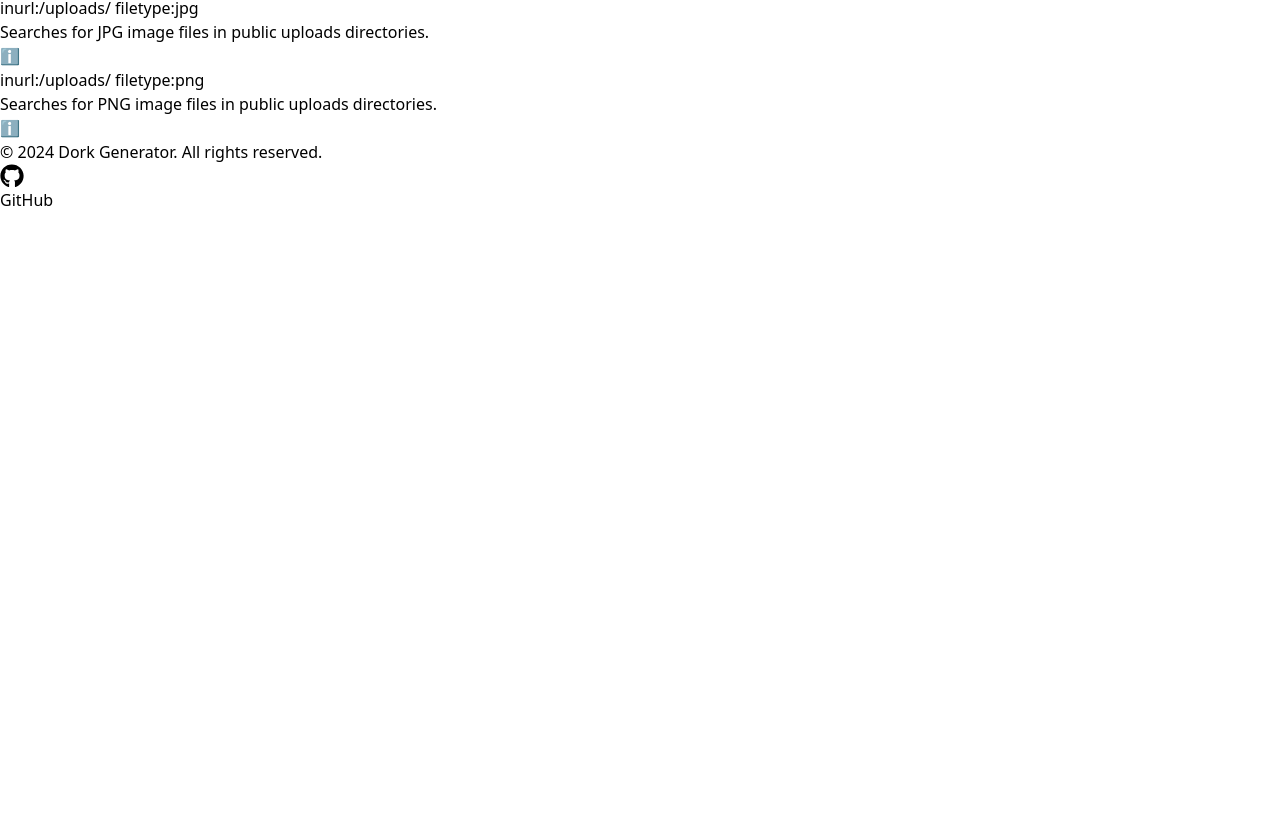
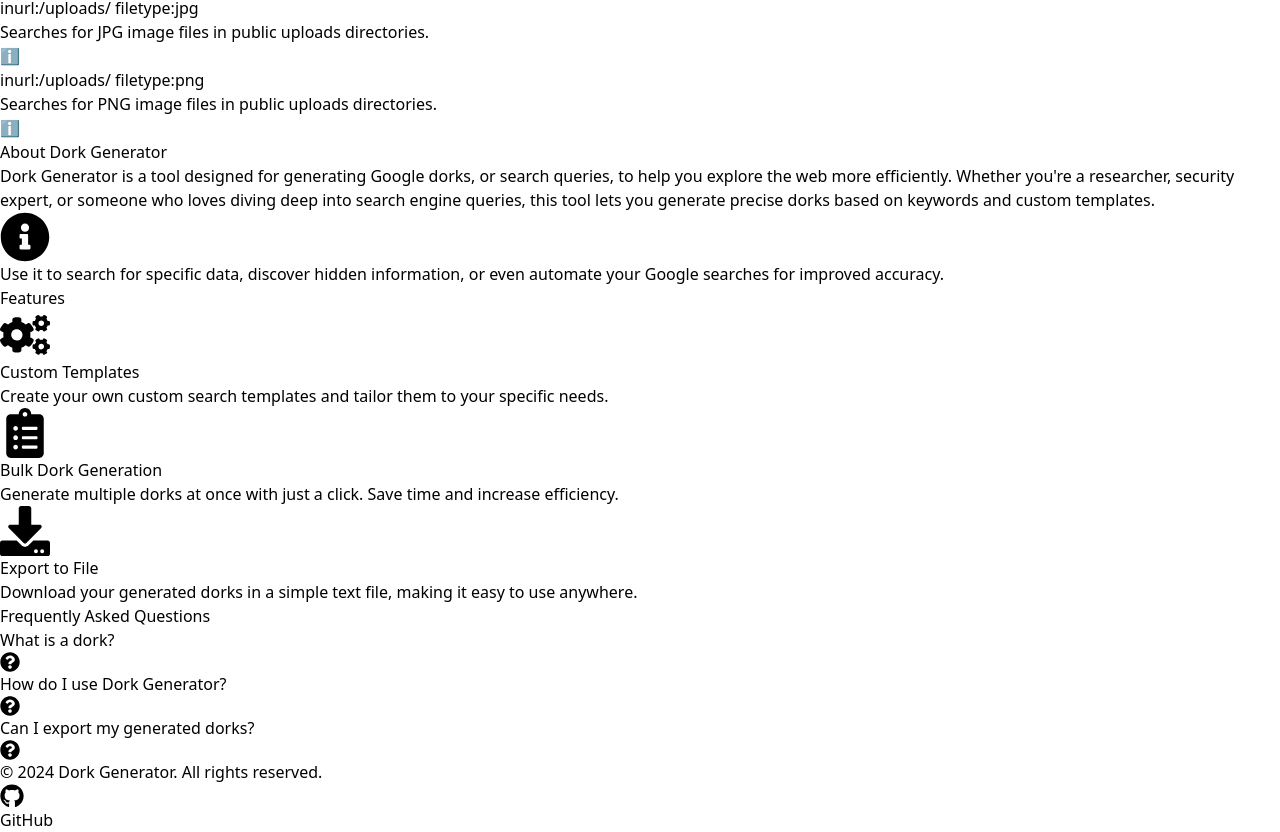
Before and after one commit to ltxstudio/DorkGenerator, a React (Vite) app: page / in a window 1280 px wide. Shown: the part 3872-4704 px from the top of the page. Before the commit the page ends 4084 px from the top, so only its background shows below. Built offline with nearby package versions, Linux system fonts and the light colour scheme.

Commit message:
Update App.jsx

```diff
--- a/src/App.jsx
+++ b/src/App.jsx
@@ -2,6 +2,9 @@
 import DorkGenerator from "./components/DorkGenerator";
 import Header from "./components/Header";
 import Footer from "./components/Footer";
+import About from "./components/About";
+import Features from "./components/Features";
+import FAQ from "./components/FAQ";
 
 const App = () => {
   return (
@@ -10,6 +13,9 @@
       <main className="flex-grow p-4">
         <DorkGenerator />
       </main>
+      <About />
+      <Features />
+      <FAQ />
       <Footer />
     </div>
   );
```
